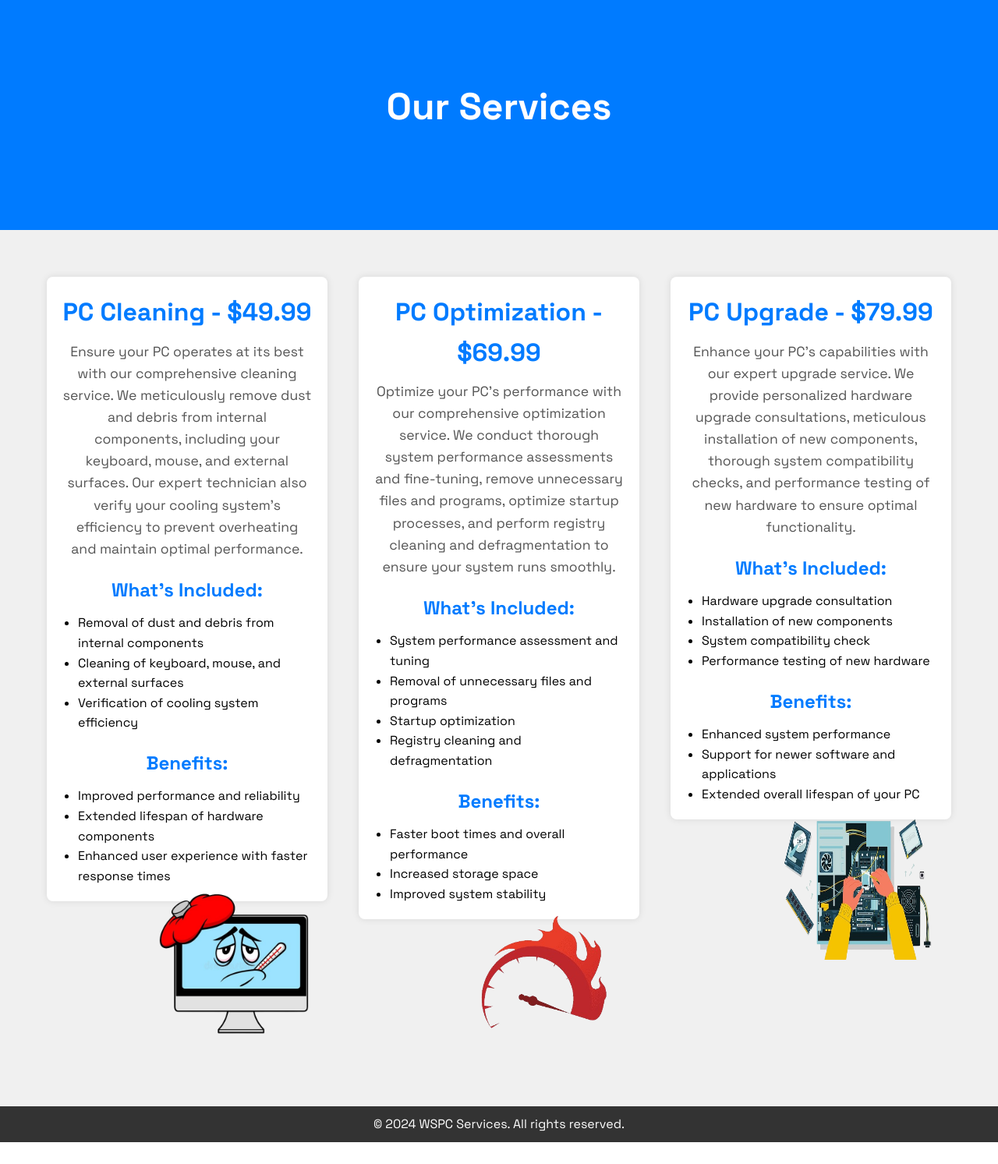
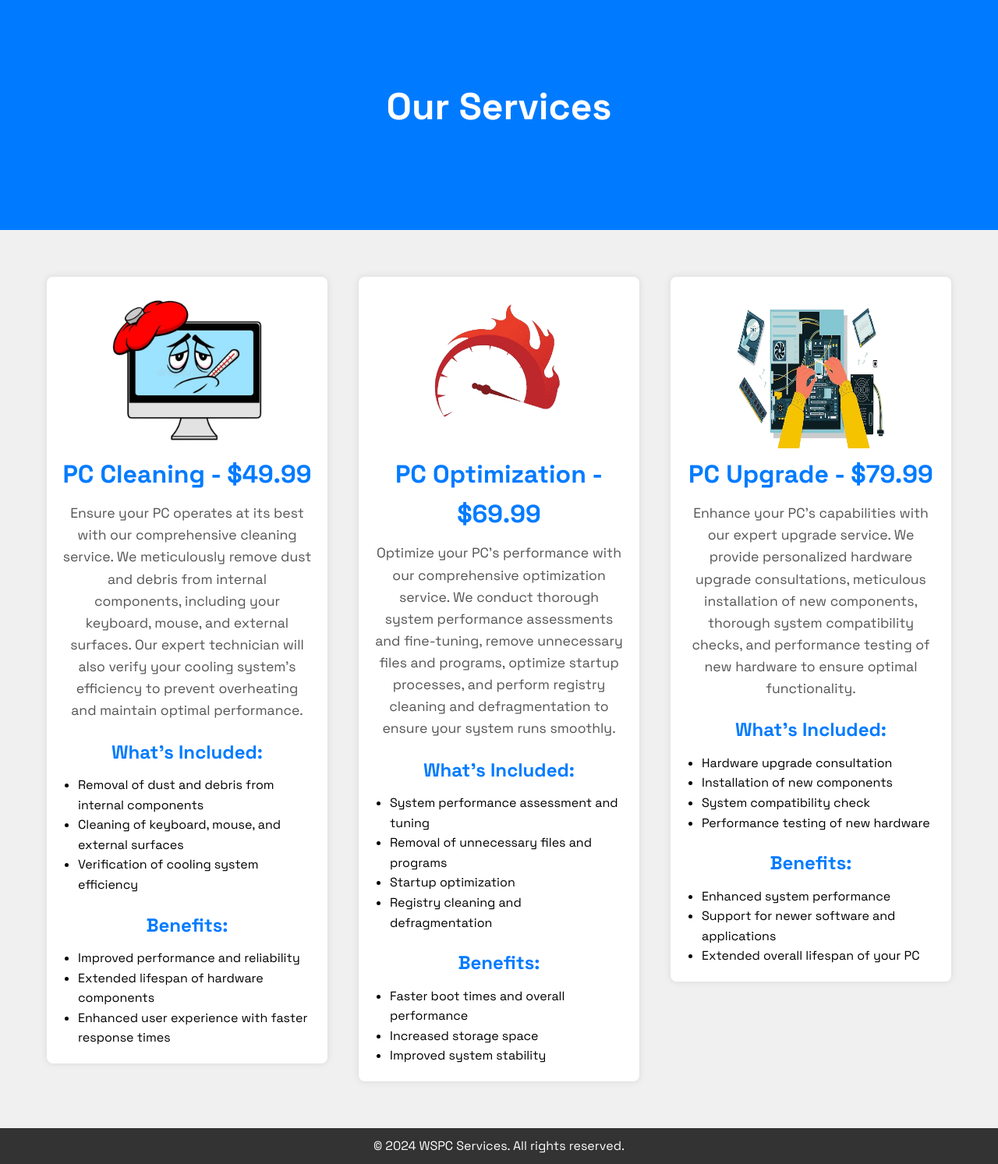
Before and after one commit to 22062239/WSPC, a Django app: page /services/ in a window 1280 px wide. Shown: the part 87-1580 px from the top of the page at 78% size. Before the commit the page ends 1552 px from the top, so only its background shows below. Run offline with Django 5.2, Linux system fonts and the light colour scheme.

Commit message:
Small tweaks

```diff
--- a/PC/static/PC/CSS/services.css
+++ b/PC/static/PC/CSS/services.css
@@ -167,8 +167,7 @@ a {
 .service-image {
     width: 200px;
     height: 200px;
-    float: right;
-    margin-left: 20px;
+
 }
 
 .btn {
--- a/PC/templates/PC/home.html
+++ b/PC/templates/PC/home.html
@@ -28,6 +28,7 @@
         <p>Where we specialize in enhancing your computer's performance and lifespan.</p>
     </div>
     <h1 style="text-align: center;">Featured Services</h1>
+    <h2 style="text-align: center;">No Fix No Fee Guarantee!!</h2>
 
     <div class="services">
         <div class="service-item pc-cleaning">
--- a/PC/templates/PC/services.html
+++ b/PC/templates/PC/services.html
@@ -29,8 +29,9 @@
     <div class="services">
         <div class="service-item pc-cleaning">
             <div class="service-box">
+                <img src="{% static 'PC/images/sickpc.jpg' %}" alt="My image" class="service-image">
                 <h2>PC Cleaning - $49.99</h2>
-                <p>Ensure your PC operates at its best with our comprehensive cleaning service. We meticulously remove dust and debris from internal components, including your keyboard, mouse, and external surfaces. Our expert technician also verify your cooling system's efficiency to prevent overheating and maintain optimal performance.</p>
+                <p>Ensure your PC operates at its best with our comprehensive cleaning service. We meticulously remove dust and debris from internal components, including your keyboard, mouse, and external surfaces. Our expert technician will also verify your cooling system's efficiency to prevent overheating and maintain optimal performance.</p>
                 <h3>What's Included:</h3>
                 <ul>
                     <li>Removal of dust and debris from internal components</li>
@@ -43,12 +44,13 @@
                     <li>Extended lifespan of hardware components</li>
                     <li>Enhanced user experience with faster response times</li>
                 </ul>
-                <img src="{% static 'PC/images/sickpc.jpg' %}" alt="My image" class="service-image">
+
             </div>
         </div>
 
         <div class="service-item pc-optimization">
             <div class="service-box">
+                <img src="{% static 'PC/images/fast.png' %}" alt="My image" class="service-image">
                 <h2>PC Optimization - $69.99</h2>
                 <p>Optimize your PC's performance with our comprehensive optimization service. We conduct thorough system performance assessments and fine-tuning, remove unnecessary files and programs, optimize startup processes, and perform registry cleaning and defragmentation to ensure your system runs smoothly.</p>
                 <h3>What's Included:</h3>
@@ -64,12 +66,13 @@
                     <li>Increased storage space</li>
                     <li>Improved system stability</li>
                 </ul>
-                <img src="{% static 'PC/images/fast.png' %}" alt="My image" class="service-image">
+
             </div>
         </div>
 
         <div class="service-item pc-upgrade">
             <div class="service-box">
+                <img src="{% static 'PC/images/upgrade.jpg' %}" alt="My image" class="service-image">
                 <h2>PC Upgrade - $79.99</h2>
                 <p>Enhance your PC's capabilities with our expert upgrade service. We provide personalized hardware upgrade consultations, meticulous installation of new components, thorough system compatibility checks, and performance testing of new hardware to ensure optimal functionality.</p>
                 <h3>What's Included:</h3>
@@ -85,7 +88,7 @@
                     <li>Support for newer software and applications</li>
                     <li>Extended overall lifespan of your PC</li>
                 </ul>
-                <img src="{% static 'PC/images/upgrade.jpg' %}" alt="My image" class="service-image">
+
             </div>
         </div>
     </div>
--- a/mysite/settings.py
+++ b/mysite/settings.py
@@ -24,9 +24,9 @@ BASE_DIR = Path(__file__).resolve().parent.parent
 SECRET_KEY = 'django-insecure-$@gy&_!*lku&iczg=xi*a6lg&9m$hbsz2b(@55$h$9pz&q)%=$'
 
 # SECURITY WARNING: don't run with debug turned on in production!
-DEBUG = False
+DEBUG = True
 
-ALLOWED_HOSTS = ['wspcceo.pythonanywhere.com']
+ALLOWED_HOSTS = []
 
 
 # Application definition
```
